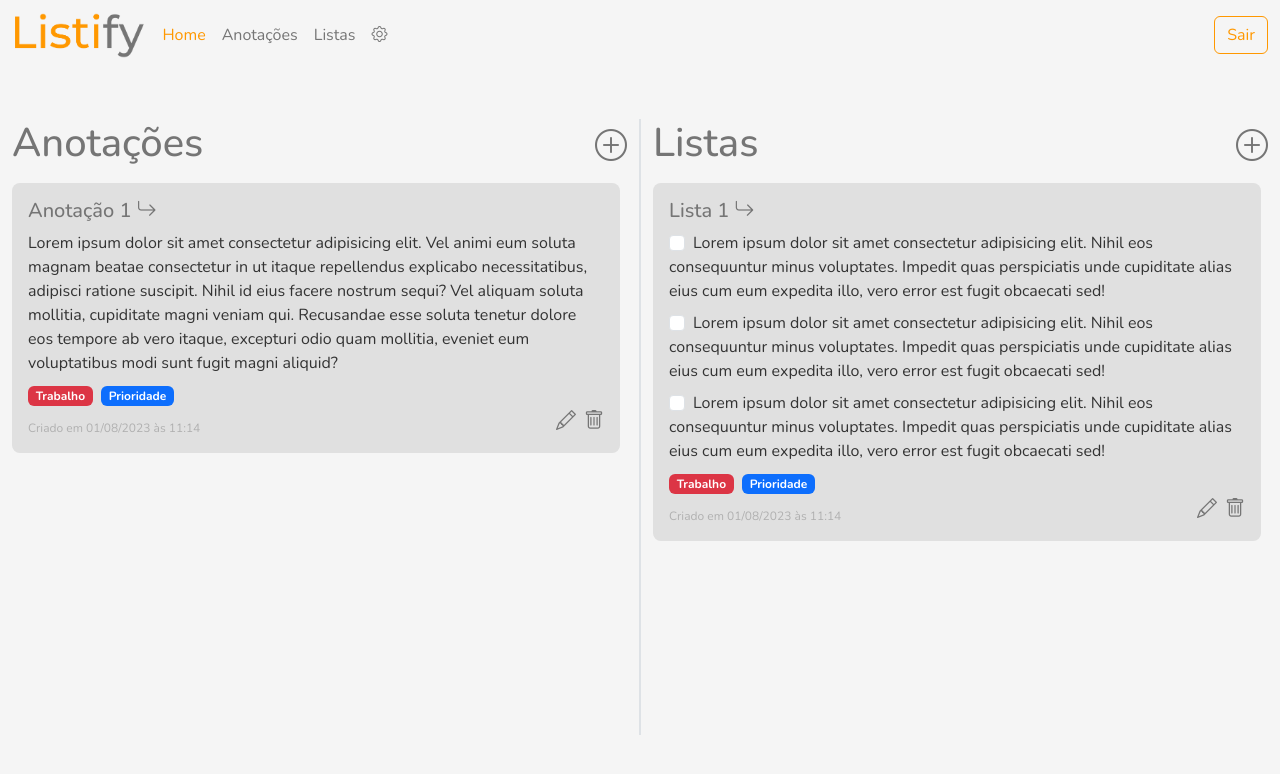
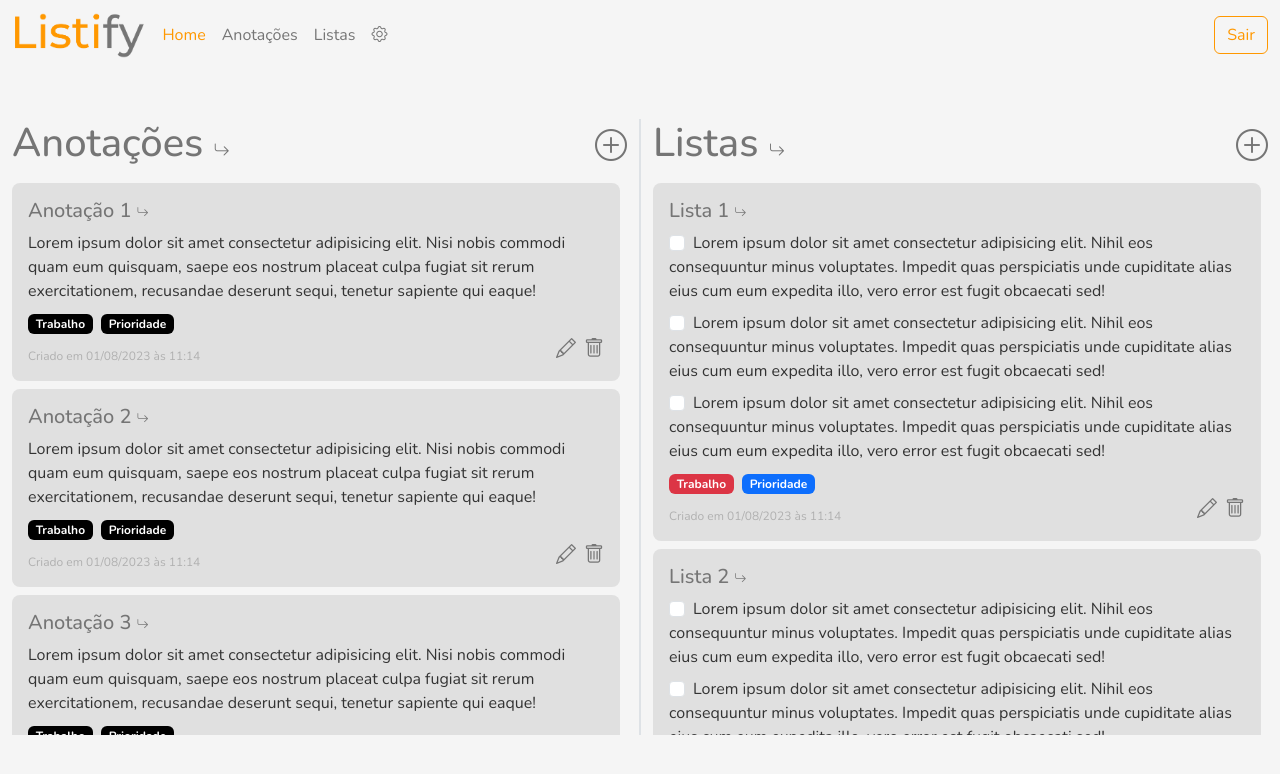
Before and after one commit to crisvini/Listify-Frontend, a React (Vite) app: page /home in a window 1280 px wide. Shown: the top 774 px of the page. Built offline with nearby package versions, Linux system fonts and the light colour scheme.

Commit message:
alterações na geração de card de anotações

```diff
--- /dev/null
+++ b/src/components/AnotacoesCard.jsx
@@ -0,0 +1,25 @@
+import { Link } from "react-router-dom"
+import Tag from "./Tag"
+
+const AnotacoesCard = ({ id, nome, anotacao, tags }) => {
+    return (
+        <div className="w-100 mt-2 bg-secondary-custom p-3 rounded-3">
+            <Link to={'/anotacoes/' + id}><h5>{nome} <i className="bi bi-arrow-return-right fs-7"></i></h5></Link>
+            <span>{anotacao}</span>
+            <div className="mt-2">
+                {tags.map((value, key) => (
+                    <Tag key={key} corTexto={value.corTexto} corBg={value.corBg} nome={value.nome} />
+                ))}
+            </div>
+            <div className="d-flex justify-content-between align-items-center">
+                <span className="fs-7 fw-lighter me-3 text-secondary-custom align-self-end">Criado em 01/08/2023 às 11:14</span>
+                <div>
+                    <a className="pointer fs-5 me-2"><i className="bi bi-pencil"></i></a>
+                    <a className="pointer fs-5"><i className="bi bi-trash"></i></a>
+                </div>
+            </div>
+        </div >
+    )
+}
+
+export default AnotacoesCard
--- /dev/null
+++ b/src/components/ListasCard.jsx
@@ -0,0 +1,42 @@
+import { Link } from "react-router-dom"
+
+const ListasCard = ({ id }) => {
+    return (
+        <div className="w-100 mt-2 bg-secondary-custom p-3 rounded-3">
+            <Link to={'/listas/' + id}><h5>Lista {id} <i className="bi bi-arrow-return-right fs-7"></i></h5></Link>
+            <ul className="without-dots">
+                <li className="mb-2">
+                    <div>
+                        <input className="form-check-input" type="checkbox" value="" id="flexCheckDefault" />
+                        <span className="ms-2">Lorem ipsum dolor sit amet consectetur adipisicing elit. Nihil eos consequuntur minus voluptates. Impedit quas perspiciatis unde cupiditate alias eius cum eum expedita illo, vero error est fugit obcaecati sed!</span>
+                    </div>
+                </li>
+                <li className="mb-2">
+                    <div>
+                        <input className="form-check-input" type="checkbox" value="" id="flexCheckDefault" />
+                        <span className="ms-2">Lorem ipsum dolor sit amet consectetur adipisicing elit. Nihil eos consequuntur minus voluptates. Impedit quas perspiciatis unde cupiditate alias eius cum eum expedita illo, vero error est fugit obcaecati sed!</span>
+                    </div>
+                </li>
+                <li className="mb-2">
+                    <div>
+                        <input className="form-check-input" type="checkbox" value="" id="flexCheckDefault" />
+                        <span className="ms-2">Lorem ipsum dolor sit amet consectetur adipisicing elit. Nihil eos consequuntur minus voluptates. Impedit quas perspiciatis unde cupiditate alias eius cum eum expedita illo, vero error est fugit obcaecati sed!</span>
+                    </div>
+                </li>
+            </ul>
+            <div className="mt-2">
+                <span className="badge bg-danger me-2">Trabalho</span>
+                <span className="badge bg-primary me-2">Prioridade</span>
+            </div>
+            <div className="d-flex justify-content-between align-items-center">
+                <span className="fs-7 fw-lighter me-3 text-secondary-custom align-self-end">Criado em 01/08/2023 às 11:14</span>
+                <div>
+                    <a className="pointer fs-5 me-2"><i className="bi bi-pencil"></i></a>
+                    <a className="pointer fs-5"><i className="bi bi-trash"></i></a>
+                </div>
+            </div>
+        </div>
+    )
+}
+
+export default ListasCard
--- /dev/null
+++ b/src/components/Tag.jsx
@@ -0,0 +1,9 @@
+const Tag = ({ key, corTexto, corBg, nome }) => {
+    return (
+        <>
+            <span key={key} className="badge me-2" style={{ color: corTexto, backgroundColor: corBg }}>{nome}</span>
+        </>
+    )
+}
+
+export default Tag
--- a/src/routes/HomePage.jsx
+++ b/src/routes/HomePage.jsx
@@ -1,7 +1,97 @@
 import { Link } from "react-router-dom"
 import Navbar from "../components/Navbar"
+import AnotacoesCard from "../components/AnotacoesCard"
+import ListasCard from "../components/ListasCard"
 
 const HomePage = () => {
+    const anotacoes = [
+        {
+            id: 1,
+            nome: 'Anotação 1',
+            anotacao: 'Lorem ipsum dolor sit amet consectetur adipisicing elit. Nisi nobis commodi quam eum quisquam, saepe eos nostrum placeat culpa fugiat sit rerum exercitationem, recusandae deserunt sequi, tenetur sapiente qui eaque!',
+            tags: [
+                {
+                    nome: 'Trabalho',
+                    corBg: '#000000',
+                    corTexto: '#ffffff'
+                },
+                {
+                    nome: 'Prioridade',
+                    corBg: '#000000',
+                    corTexto: '#ffffff'
+                }
+            ]
+        },
+        {
+            id: 2,
+            nome: 'Anotação 2',
+            anotacao: 'Lorem ipsum dolor sit amet consectetur adipisicing elit. Nisi nobis commodi quam eum quisquam, saepe eos nostrum placeat culpa fugiat sit rerum exercitationem, recusandae deserunt sequi, tenetur sapiente qui eaque!',
+            tags: [
+                {
+                    nome: 'Trabalho',
+                    corBg: '#000000',
+                    corTexto: '#ffffff'
+                },
+                {
+                    nome: 'Prioridade',
+                    corBg: '#000000',
+                    corTexto: '#ffffff'
+                }
+            ]
+        },
+        {
+            id: 3,
+            nome: 'Anotação 3',
+            anotacao: 'Lorem ipsum dolor sit amet consectetur adipisicing elit. Nisi nobis commodi quam eum quisquam, saepe eos nostrum placeat culpa fugiat sit rerum exercitationem, recusandae deserunt sequi, tenetur sapiente qui eaque!',
+            tags: [
+                {
+                    nome: 'Trabalho',
+                    corBg: '#000000',
+                    corTexto: '#ffffff'
+                },
+                {
+                    nome: 'Prioridade',
+                    corBg: '#000000',
+                    corTexto: '#ffffff'
+                }
+            ]
+        },
+        {
+            id: 4,
+            nome: 'Anotação 4',
+            anotacao: 'Lorem ipsum dolor sit amet consectetur adipisicing elit. Nisi nobis commodi quam eum quisquam, saepe eos nostrum placeat culpa fugiat sit rerum exercitationem, recusandae deserunt sequi, tenetur sapiente qui eaque!',
+            tags: [
+                {
+                    nome: 'Trabalho',
+                    corBg: '#000000',
+                    corTexto: '#ffffff'
+                },
+                {
+                    nome: 'Prioridade',
+                    corBg: '#000000',
+                    corTexto: '#ffffff'
+                }
+            ]
+        },
+        {
+            id: 5,
+            nome: 'Anotação 5',
+            anotacao: 'Lorem ipsum dolor sit amet consectetur adipisicing elit. Nisi nobis commodi quam eum quisquam, saepe eos nostrum placeat culpa fugiat sit rerum exercitationem, recusandae deserunt sequi, tenetur sapiente qui eaque!',
+            tags: [
+                {
+                    nome: 'Trabalho',
+                    corBg: '#000000',
+                    corTexto: '#ffffff'
+                },
+                {
+                    nome: 'Prioridade',
+                    corBg: '#000000',
+                    corTexto: '#ffffff'
+                }
+            ]
+        }
+    ]
+
     return (
         <div>
             <Navbar />
@@ -9,26 +99,13 @@ const HomePage = () => {
                 <div className="row">
                     <div className="col-12 col-lg-6 border-lg-end">
                         <div className="w-100 d-flex justify-content-between align-items-center">
-                            <Link to='/anotacoes'><h1>Anotações</h1></Link>
+                            <Link to='/anotacoes'><h1>Anotações <i className="bi bi-arrow-return-right fs-6"></i></h1></Link>
                             <a className="pointer"><i className="bi bi-plus-circle fs-2"></i></a>
                         </div>
                         <div className="scrollable-container">
-                            <div className="w-100 mt-2 bg-secondary-custom p-3 rounded-3">
-                                <Link to='/anotacao/1'><h5>Anotação 1 <i className="bi bi-arrow-return-right"></i></h5></Link>
-                                <span>Lorem ipsum dolor sit amet consectetur adipisicing elit. Vel animi eum soluta magnam beatae consectetur in ut itaque repellendus explicabo necessitatibus, adipisci ratione suscipit. Nihil id eius facere nostrum sequi?
-                                    Vel aliquam soluta mollitia, cupiditate magni veniam qui. Recusandae esse soluta tenetur dolore eos tempore ab vero itaque, excepturi odio quam mollitia, eveniet eum voluptatibus modi sunt fugit magni aliquid?</span>
-                                <div className="mt-2">
-                                    <span className="badge bg-danger me-2">Trabalho</span>
-                                    <span className="badge bg-primary me-2">Prioridade</span>
-                                </div>
-                                <div className="d-flex justify-content-between align-items-center">
-                                    <span className="fs-7 fw-lighter me-3 text-secondary-custom align-self-end">Criado em 01/08/2023 às 11:14</span>
-                                    <div>
-                                        <a className="pointer fs-5 me-2"><i className="bi bi-pencil"></i></a>
-                                        <a className="pointer fs-5"><i className="bi bi-trash"></i></a>
-                                    </div>
-                                </div>
-                            </div>
+                            {anotacoes.map((value, key) => (
+                                <AnotacoesCard id={value.id} nome={value.nome} anotacao={value.anotacao} key={key} tags={value.tags} />
+                            ))}
                             {/* <span className="fw-lighter">Nenhuma anotação encontrada</span> */}
                         </div>
                     </div>
@@ -37,44 +114,13 @@ const HomePage = () => {
                     </div>
                     <div className="col-12 col-lg-6 border-lg-start mt-lg-0">
                         <div className="w-100 d-flex justify-content-between align-items-center">
-                            <Link to='/listas'><h1>Listas</h1></Link>
+                            <Link to='/listas'><h1>Listas <i className="bi bi-arrow-return-right fs-6"></i></h1></Link>
                             <a className="pointer"><i className="bi bi-plus-circle fs-2"></i></a>
                         </div>
                         <div className="scrollable-container">
-                            <div className="w-100 mt-2 bg-secondary-custom p-3 rounded-3">
-                                <Link to='/anotacao/4'><h5>Lista 1 <i className="bi bi-arrow-return-right"></i></h5></Link>
-                                <ul className="without-dots">
-                                    <li className="mb-2">
-                                        <div>
-                                            <input className="form-check-input" type="checkbox" value="" id="flexCheckDefault" />
-                                            <span className="ms-2">Lorem ipsum dolor sit amet consectetur adipisicing elit. Nihil eos consequuntur minus voluptates. Impedit quas perspiciatis unde cupiditate alias eius cum eum expedita illo, vero error est fugit obcaecati sed!</span>
-                                        </div>
-                                    </li>
-                                    <li className="mb-2">
-                                        <div>
-                                            <input className="form-check-input" type="checkbox" value="" id="flexCheckDefault" />
-                                            <span className="ms-2">Lorem ipsum dolor sit amet consectetur adipisicing elit. Nihil eos consequuntur minus voluptates. Impedit quas perspiciatis unde cupiditate alias eius cum eum expedita illo, vero error est fugit obcaecati sed!</span>
-                                        </div>
-                                    </li>
-                                    <li className="mb-2">
-                                        <div>
-                                            <input className="form-check-input" type="checkbox" value="" id="flexCheckDefault" />
-                                            <span className="ms-2">Lorem ipsum dolor sit amet consectetur adipisicing elit. Nihil eos consequuntur minus voluptates. Impedit quas perspiciatis unde cupiditate alias eius cum eum expedita illo, vero error est fugit obcaecati sed!</span>
-                                        </div>
-                                    </li>
-                                </ul>
-                                <div className="mt-2">
-                                    <span className="badge bg-danger me-2">Trabalho</span>
-                                    <span className="badge bg-primary me-2">Prioridade</span>
-                                </div>
-                                <div className="d-flex justify-content-between align-items-center">
-                                    <span className="fs-7 fw-lighter me-3 text-secondary-custom align-self-end">Criado em 01/08/2023 às 11:14</span>
-                                    <div>
-                                        <a className="pointer fs-5 me-2"><i className="bi bi-pencil"></i></a>
-                                        <a className="pointer fs-5"><i className="bi bi-trash"></i></a>
-                                    </div>
-                                </div>
-                            </div>
+                            {[1, 2, 3, 4, 5].map((value, key) => (
+                                <ListasCard id={value} key={key} />
+                            ))}
                             {/* <span className="fw-lighter">Nenhuma lista encontrada</span> */}
                         </div>
                     </div>
```
